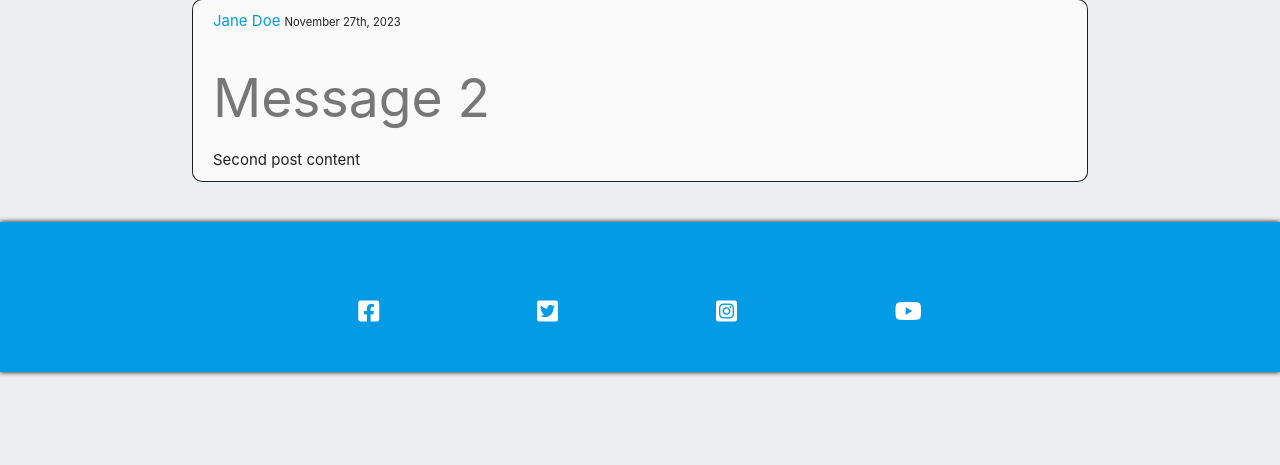
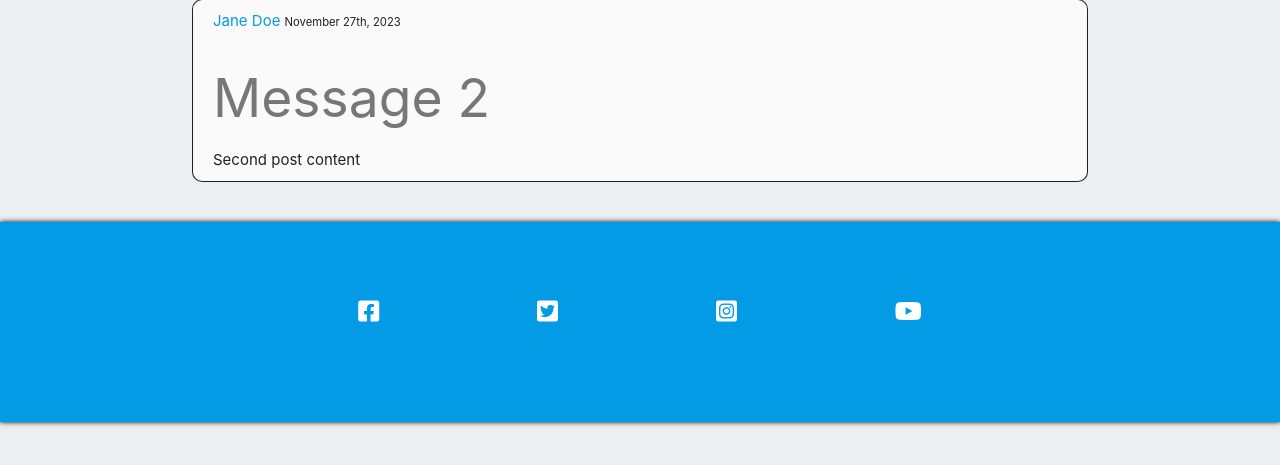
Before and after one commit to KDugg84/CI-Flask-Messenger-MS3-CA, a Flask app: page / in a window 1280 px wide. Shown: the part 289-754 px from the top of the page. Run offline with Flask 2, Linux system fonts and the light colour scheme.

Commit message:
Change footer height to 200px

```diff
--- a/flaskmessenger/static/css/style.css
+++ b/flaskmessenger/static/css/style.css
@@ -102,7 +102,7 @@ form > h5 {
 /* Footer styles for all pages */
 
 footer {
-    height: 150px;
+    height: 200px;
     background-color: #039be5;
     box-shadow: 0 0 5px #000000;
 }
```
